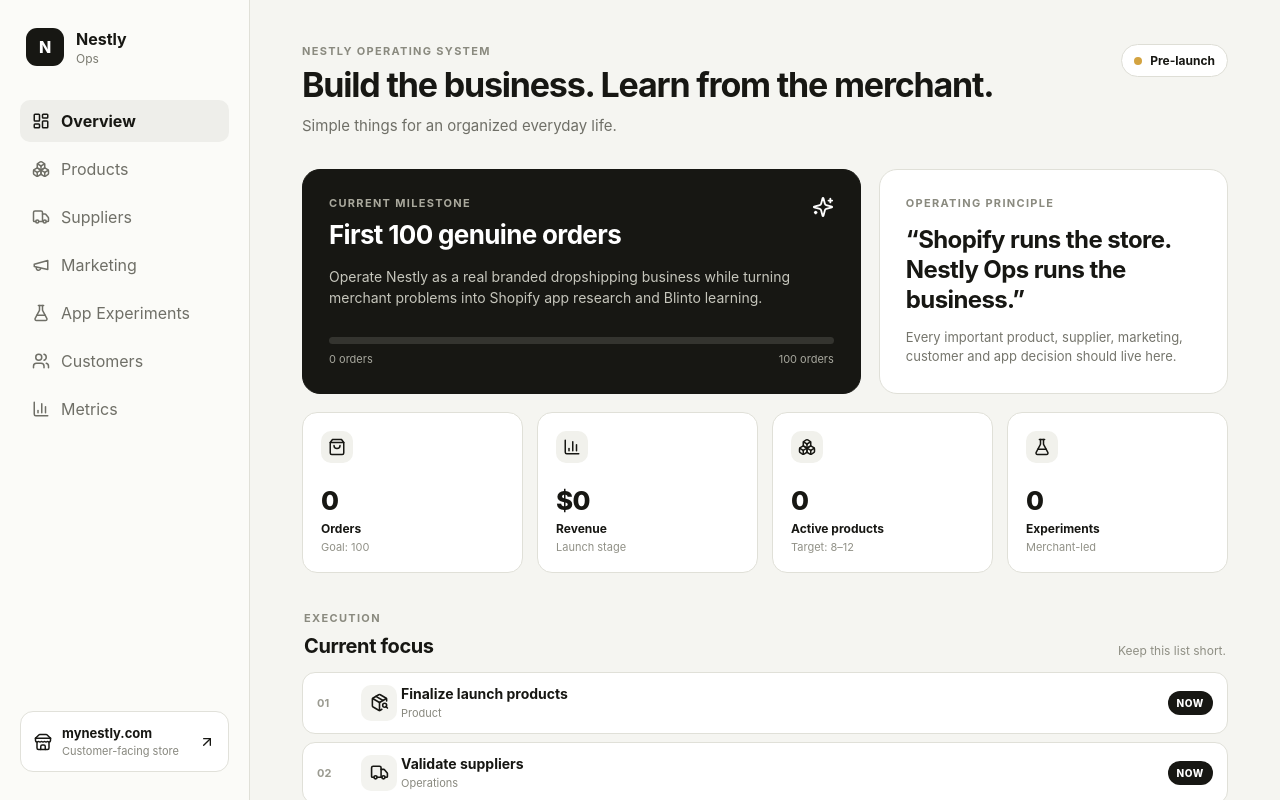
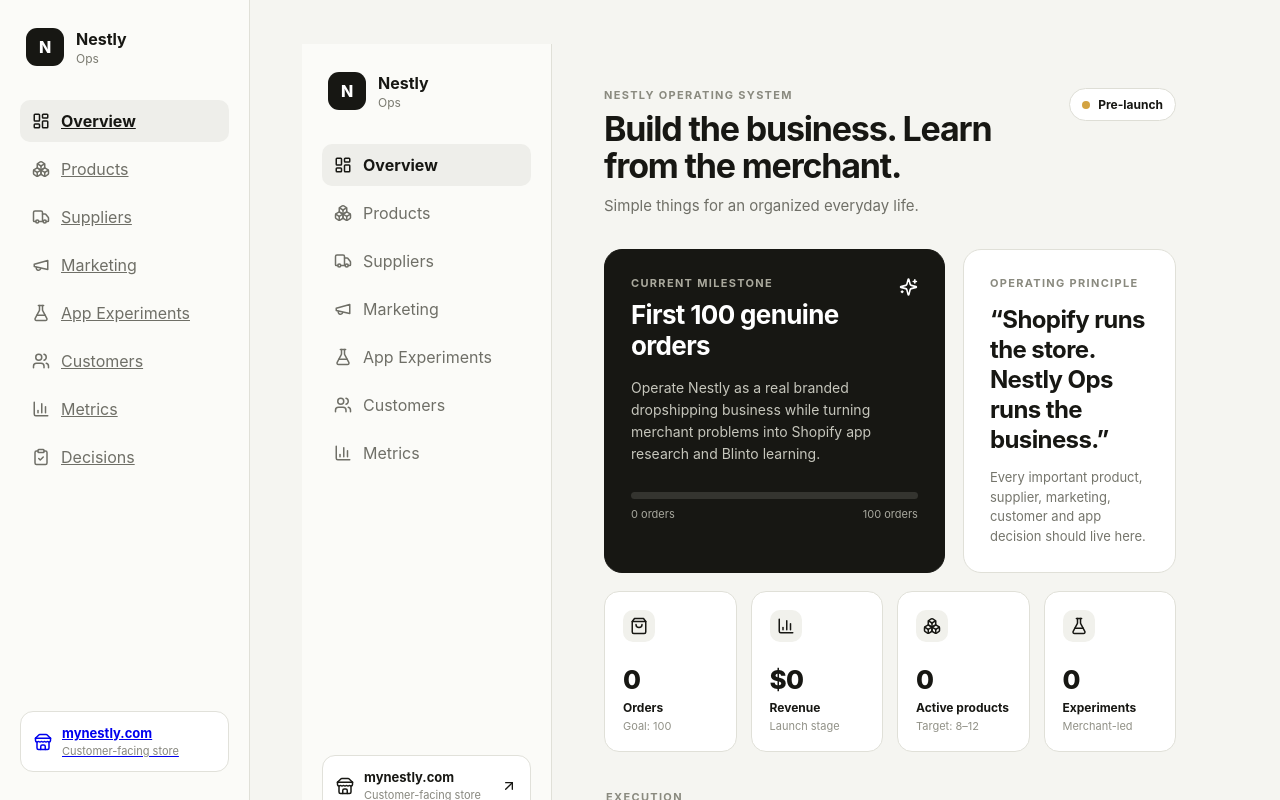
Before and after one commit to hifazlerabbi/nestly-ops, a Next.js app: page / in a window 1280 px wide. Shown: the top 800 px of the page. Built offline with nearby package versions, Linux system fonts and the light colour scheme.

Commit message:
Use shared application shell

```diff
--- a/app/layout.tsx
+++ b/app/layout.tsx
@@ -1,5 +1,6 @@
 import type { Metadata } from "next";
 import "./globals.css";
+import { AppShell } from "./components";
 
 export const metadata: Metadata = {
   title: "Nestly Ops",
@@ -9,7 +10,7 @@
 export default function RootLayout({ children }: Readonly<{ children: React.ReactNode }>) {
   return (
     <html lang="en">
-      <body>{children}</body>
+      <body><AppShell>{children}</AppShell></body>
     </html>
   );
 }
```
